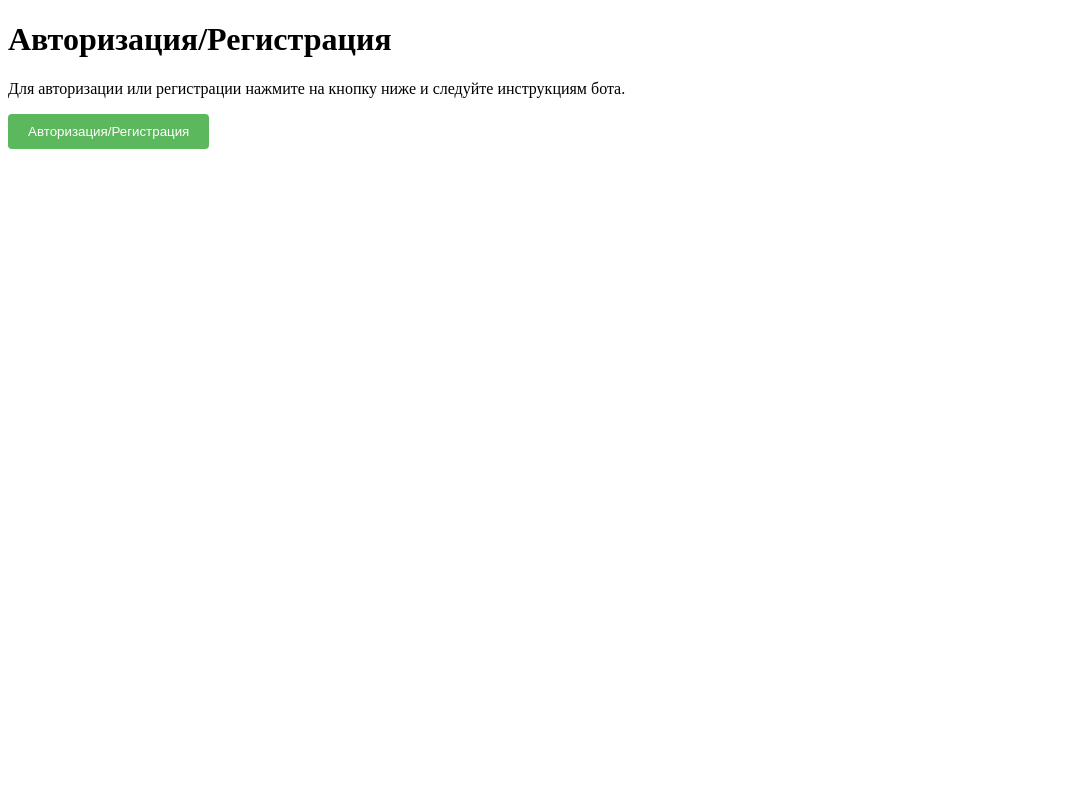
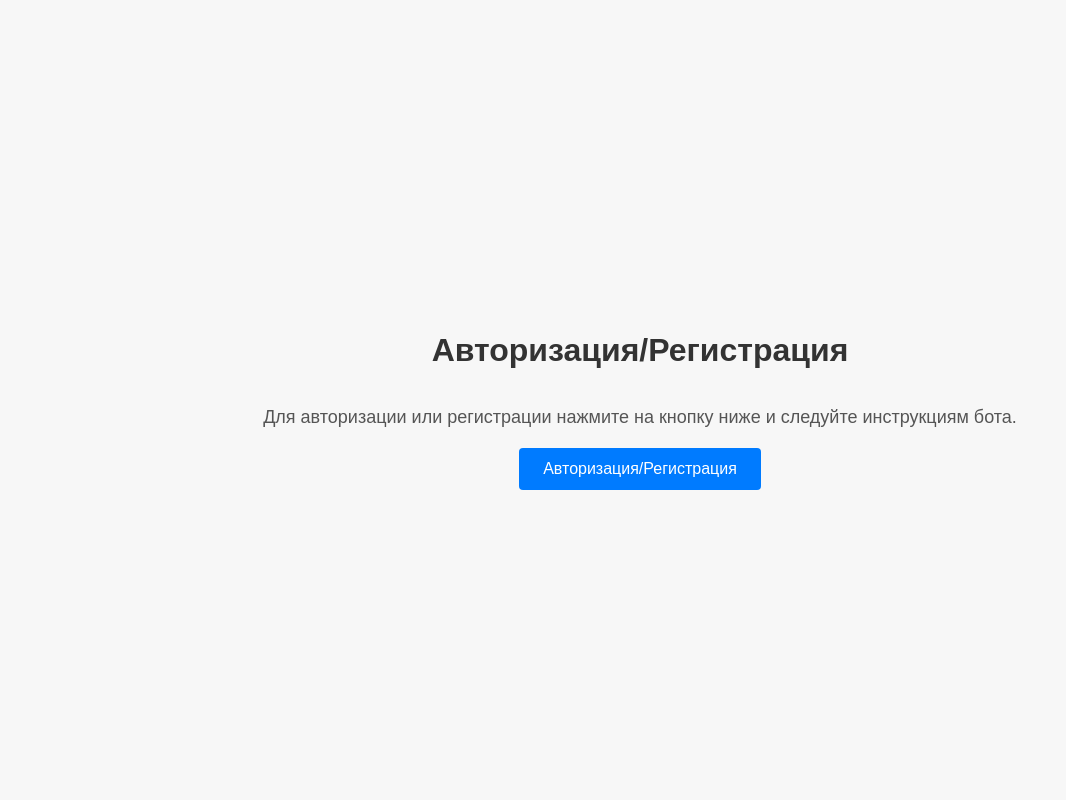
Before and after one commit to Vesimeu/ClientDjangoTelegramAPI, a Django app: page /telegram_auth/ in a window 1280 px wide. Shown: the whole page, without its empty margins (0-1066 px from the left). Run offline with Django 5.2, Linux system fonts and the light colour scheme.

Commit message:
Исправления

```diff
--- a/myshop/mainshop/templates/telegram_auth.html
+++ b/myshop/mainshop/templates/telegram_auth.html
@@ -2,13 +2,59 @@
 <html>
 <head>
     <title>Авторизация/Регистрация</title>
+    <style>
+        body {
+            background-color: #f7f7f7;
+            display: flex;
+            flex-direction: column;
+            align-items: center;
+            justify-content: center;
+            height: 100vh;
+            margin: 0;
+            font-family: 'Arial', sans-serif;
+        }
+
+        h1 {
+            font-size: 32px;
+            color: #333;
+            margin-bottom: 20px;
+        }
+
+        p {
+            font-size: 18px;
+            color: #555;
+            margin-bottom: 20px;
+            text-align: center;
+        }
+
+        form {
+            display: flex;
+            justify-content: center;
+            align-items: center;
+        }
+
+        button {
+            padding: 12px 24px;
+            background-color: #007bff;
+            color: #fff;
+            border: none;
+            cursor: pointer;
+            transition: background-color 0.3s;
+            border-radius: 4px;
+            font-size: 16px;
+        }
+
+        button:hover {
+            background-color: #0056b3;
+        }
+    </style>
 </head>
 <body>
     <h1>Авторизация/Регистрация</h1>
     <p>Для авторизации или регистрации нажмите на кнопку ниже и следуйте инструкциям бота.</p>
     <!-- Изменяем метод формы на GET и указываем ссылку на страницу бота -->
     <form action="https://t.me/WebAuthHelperBot" method="get">
-        <button type="submit" style="padding: 10px 20px; background-color: #5cb85c; color: #fff; border: none; cursor: pointer; transition: background-color 0.3s; border-radius: 4px;">Авторизация/Регистрация</button>
+        <button type="submit">Авторизация/Регистрация</button>
     </form>
 </body>
 </html>
--- a/myshop/mainshop/views.py
+++ b/myshop/mainshop/views.py
@@ -107,7 +107,12 @@ def order_page(request):
         else:
             # Если пользователь не авторизован, используем обычный шаблон order.html
             print(request.COOKIES)
-            return render(request, 'order.html', {'telegram_id': telegram_id})
+            user = User.objects.filter(telegram_id=telegram_id).first()
+            if user:
+                username = user.username
+            else:
+                username = "Пользователь" + str(telegram_id)
+            return render(request, 'order.html', {'username': username, 'telegram_id': telegram_id})
     except Exception as e:
         print(f"Ошибка: {e}")
         return JsonResponse({'status': 'error'}, status=500)
```
Also changed, not shown: myshop/mainshop/templates/order.html (+10 -1 lines), myshop/mainshop/templates/order_auth.html (+18 -23 lines).
